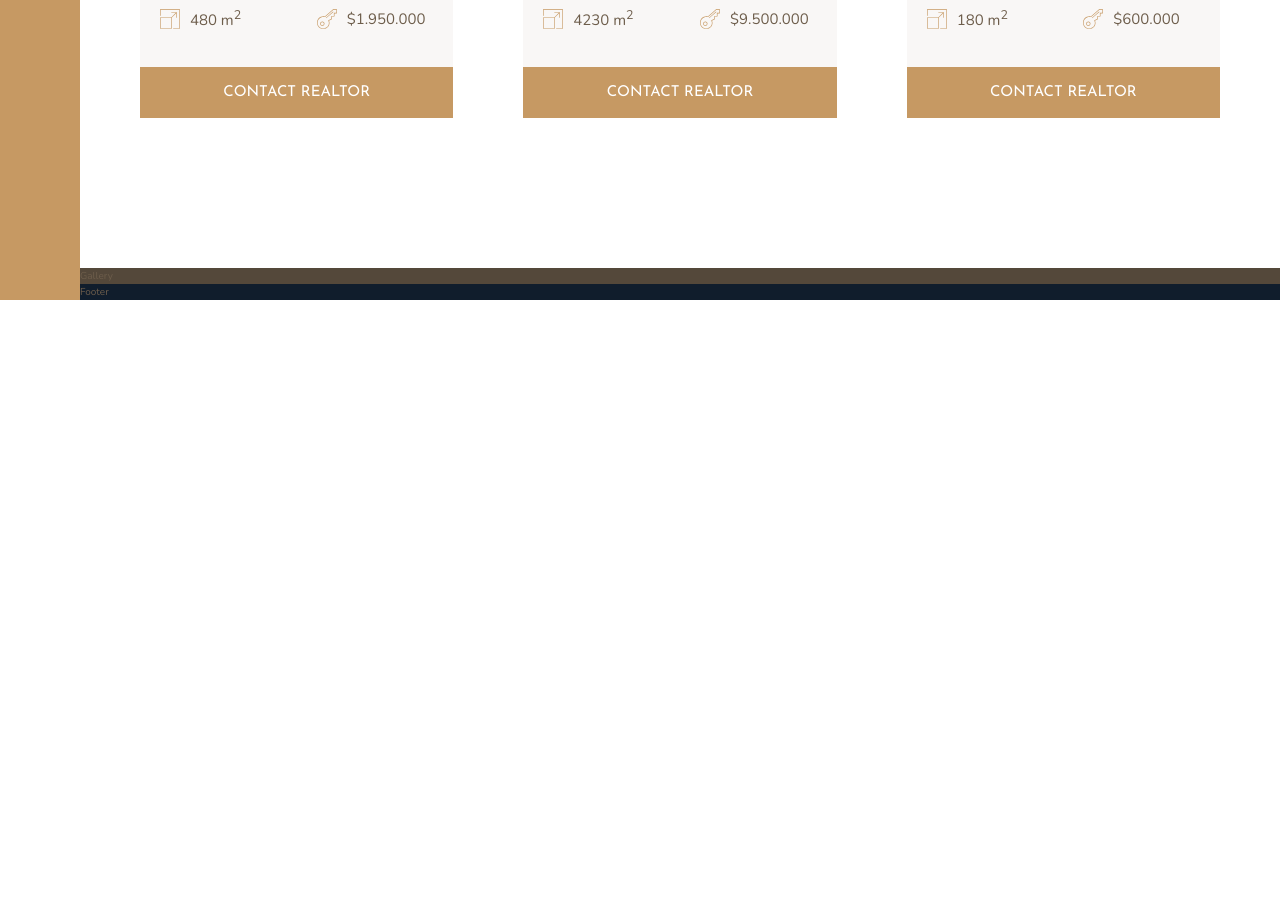
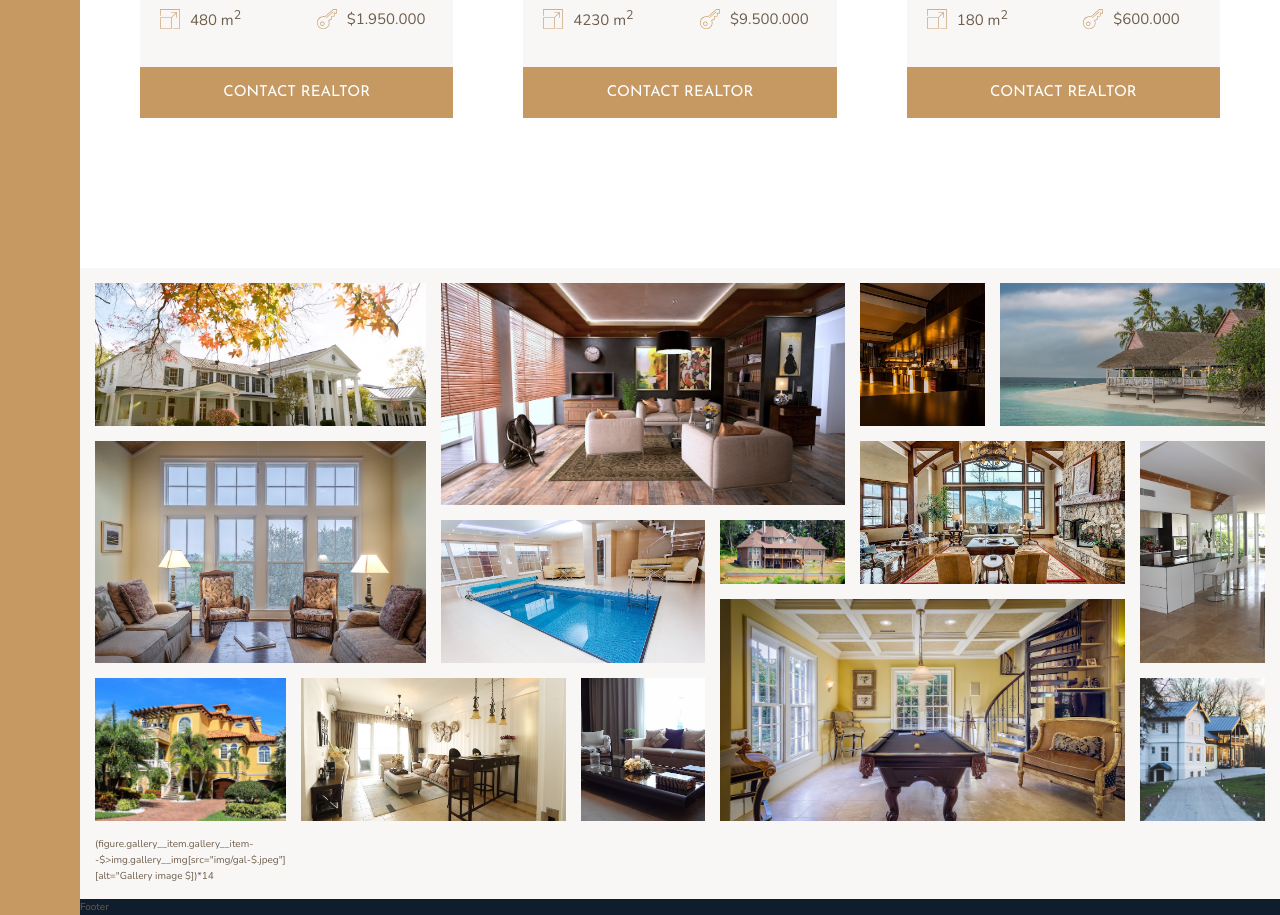
Before and after one commit to TajibSmajlovic/advanced-css-and-sass, a website: page 03_nexter/index.html in a window 1280 px wide. Shown: the part 2804-3719 px from the top of the page. Before the commit the page ends 3104 px from the top, so only its background shows below. Drawn offline with nearby package versions, Linux system fonts and the light colour scheme.

Commit message:
adds gallery

```diff
--- a/03_nexter/index.html
+++ b/03_nexter/index.html
@@ -294,7 +294,51 @@
     </section>
 
     <section class="gallery">
-        Gallery
+
+        (figure.gallery__item.gallery__item--$>img.gallery__img[src="img/gal-$.jpeg"][alt="Gallery image $])*14
+
+        <figure class="gallery__item gallery__item--1">
+            <img src="img/gal-1.jpeg" alt="Gallery image 1" class="gallery__img">
+        </figure>
+        <figure class="gallery__item gallery__item--2">
+            <img src="img/gal-2.jpeg" alt="Gallery image 2" class="gallery__img">
+        </figure>
+        <figure class="gallery__item gallery__item--3">
+            <img src="img/gal-3.jpeg" alt="Gallery image 3" class="gallery__img">
+        </figure>
+        <figure class="gallery__item gallery__item--4">
+            <img src="img/gal-4.jpeg" alt="Gallery image 4" class="gallery__img">
+        </figure>
+        <figure class="gallery__item gallery__item--5">
+            <img src="img/gal-5.jpeg" alt="Gallery image 5" class="gallery__img">
+        </figure>
+        <figure class="gallery__item gallery__item--6">
+            <img src="img/gal-6.jpeg" alt="Gallery image 6" class="gallery__img">
+        </figure>
+        <figure class="gallery__item gallery__item--7">
+            <img src="img/gal-7.jpeg" alt="Gallery image 7" class="gallery__img">
+        </figure>
+        <figure class="gallery__item gallery__item--8">
+            <img src="img/gal-8.jpeg" alt="Gallery image 8" class="gallery__img">
+        </figure>
+        <figure class="gallery__item gallery__item--9">
+            <img src="img/gal-9.jpeg" alt="Gallery image 9" class="gallery__img">
+        </figure>
+        <figure class="gallery__item gallery__item--10">
+            <img src="img/gal-10.jpeg" alt="Gallery image 10" class="gallery__img">
+        </figure>
+        <figure class="gallery__item gallery__item--11">
+            <img src="img/gal-11.jpeg" alt="Gallery image 11" class="gallery__img">
+        </figure>
+        <figure class="gallery__item gallery__item--12">
+            <img src="img/gal-12.jpeg" alt="Gallery image 12" class="gallery__img">
+        </figure>
+        <figure class="gallery__item gallery__item--13">
+            <img src="img/gal-13.jpeg" alt="Gallery image 13" class="gallery__img">
+        </figure>
+        <figure class="gallery__item gallery__item--14">
+            <img src="img/gal-14.jpeg" alt="Gallery image 14" class="gallery__img">
+        </figure>
     </section>
 
     <footer class="footer">
--- a/03_nexter/sass/_gallery.scss
+++ b/03_nexter/sass/_gallery.scss
@@ -1,4 +1,77 @@
 .gallery {
-  background-color: $color-grey-dark-1;
+  background-color: $color-grey-light-1;
   grid-column: full-start / full-end;
+
+  display: grid;
+  grid-template-columns: repeat(8, 1fr);
+  grid-template-rows: repeat(7, 5vw);
+  grid-gap: 1.5rem;
+  padding: 1.5rem;
+
+  &__item {
+
+    &--1 {
+      grid-row: 1 / span 2;
+      grid-column: 1 / span 2;
+    }
+    &--2 {
+      grid-row: 1 / span 3;
+      grid-column: 3 / span 3;
+    }
+    &--3 {
+      grid-row: 1 / span 2;
+      grid-column: 6 / 7;
+    }
+    &--4 {
+      grid-row: 1 / span 2;
+      grid-column: 7 / -1;
+    }
+    &--5 {
+      grid-row: 3 / span 3;
+      grid-column: 1 / span 2;
+    }
+    &--6 {
+      grid-row: 4 / span 2;
+      grid-column: 3 / span 2;
+    }
+    &--7 {
+      grid-row: 4 / 5;
+      grid-column: 5 / 6;
+    }
+    &--8 {
+      grid-row: 3 / span 2;
+      grid-column: 6 / span 2;
+    }
+    &--9 {
+      grid-row: 3 / span 3;
+      grid-column: 8 / -1;
+    }
+    &--10 {
+      grid-row: 6 / span 2;
+      grid-column: 1 / 2;
+    }
+    &--11 {
+      grid-row: 6 / span 2;
+      grid-column: 2 / span 2;
+    }
+    &--12 {
+      grid-row: 6 / span 2;
+      grid-column: 4 / 5;
+    }
+    &--13 {
+      grid-row: 5 / span 3;
+      grid-column: 5 / span 3;
+    }
+    &--14 {
+      grid-row: 6 / span 2;
+      grid-column: 8 / -1;
+    }
+  }
+
+  &__img {
+    width: 100%;
+    height: 100%;
+    object-fit: cover;
+    display: block;
+  }
 }
```
Also changed, not shown: 03_nexter/css/style.css.
